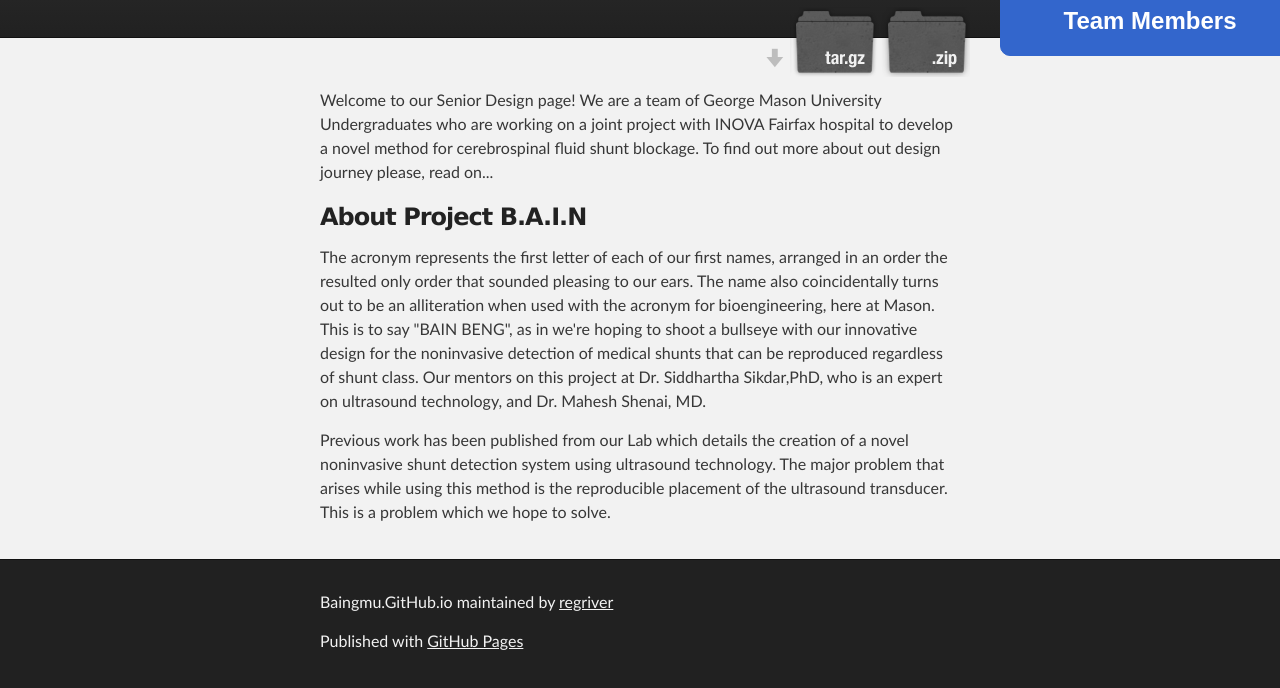
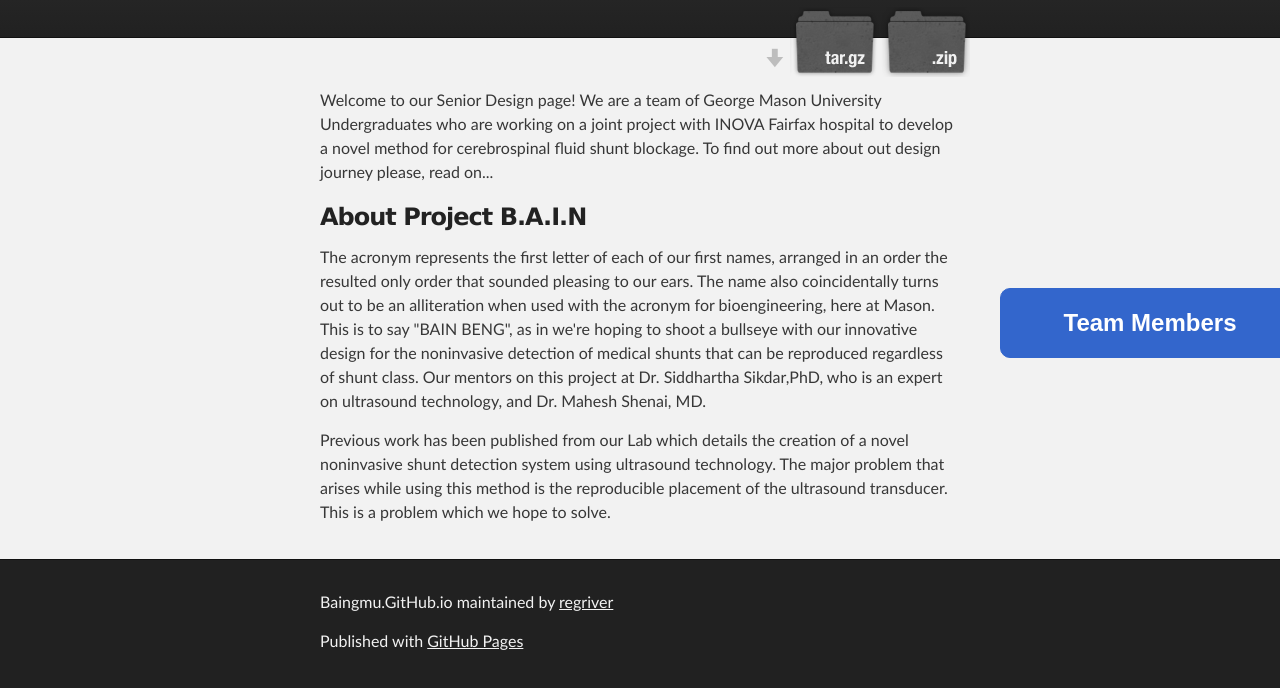
Before and after one commit to regriver/baingmu.github.io, a plain HTML site: page index.html in a window 1280 px wide. Shown: the part 212-900 px from the top of the page. Drawn offline with Linux system fonts and the light colour scheme.

Commit message:
Update stylesheet.css

```diff
--- a/stylesheets/stylesheet.css
+++ b/stylesheets/stylesheet.css
@@ -384,7 +384,7 @@ border-radius: 10px;
 box-shadow:: 6px 6px 5px #999;
 position:absolute;
 left: 1000px;
-top: 198px;
+top: 500px;
 }
 input.MyButton:hover {
 color: #ffff00;
```
